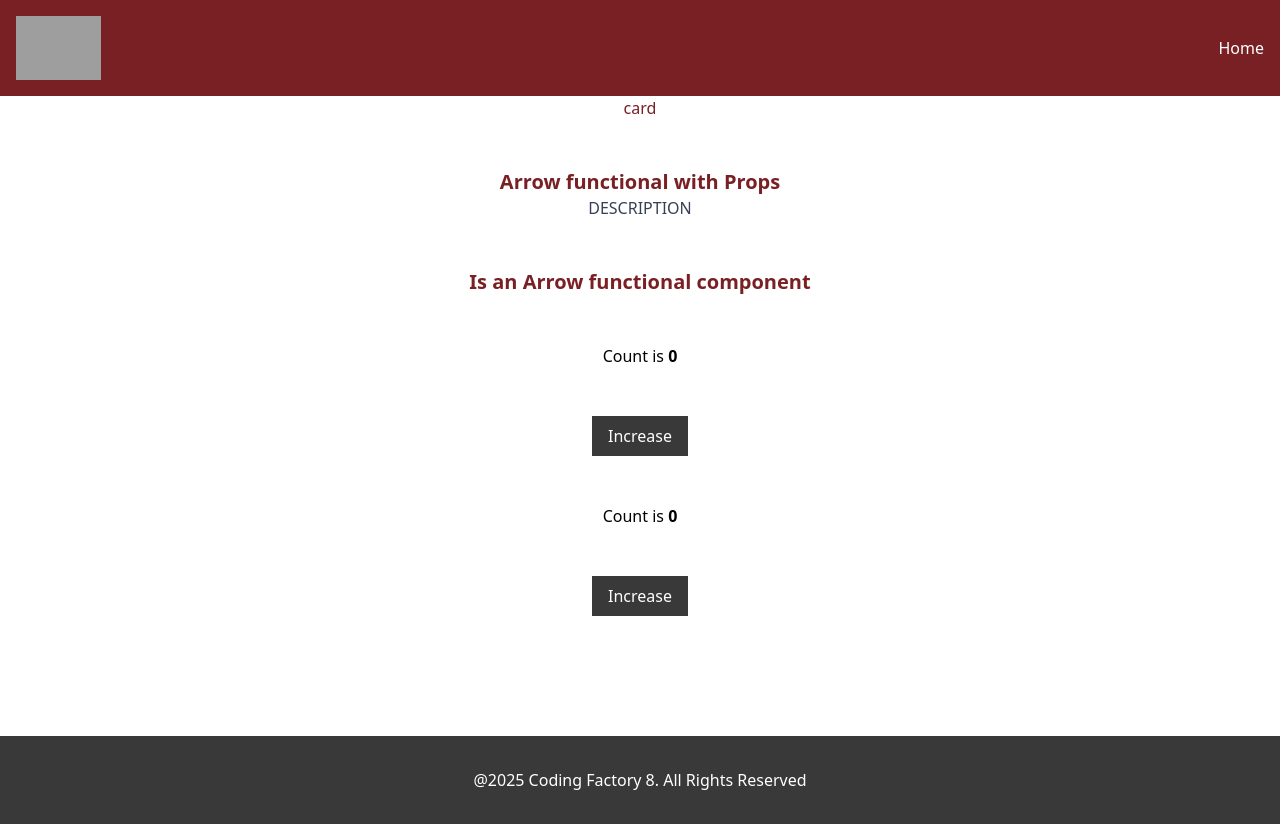
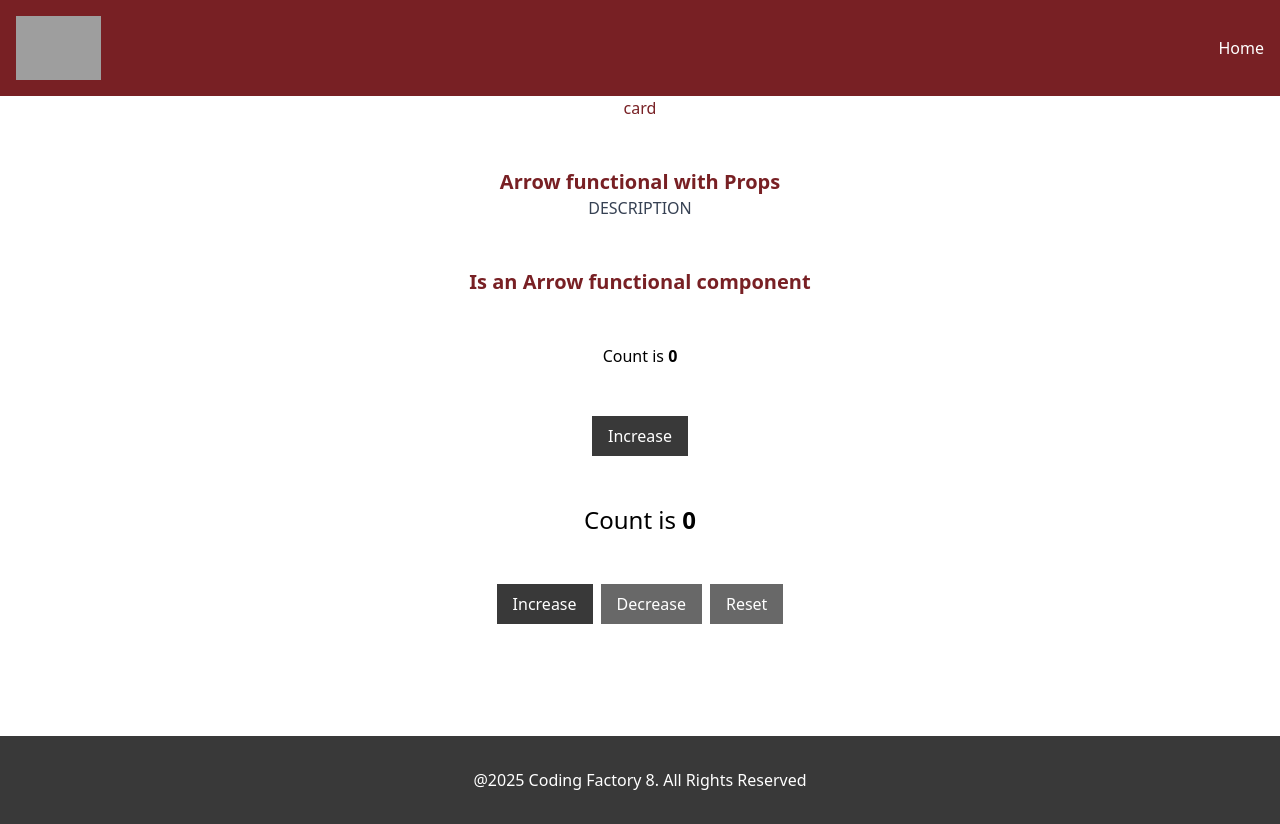
Before and after one commit to jeanAnatol/react-intro-2, a React (Vite) app: page / in a window 1280 px wide. Built offline with nearby package versions, Linux system fonts and the light colour scheme; grey boxes are pictures that could not be loaded.

Commit message:
feat: add Counter component with decrease and reset

```diff
--- a/src/App.tsx
+++ b/src/App.tsx
@@ -9,7 +9,8 @@ import ArrowFunctionalComponentWithPropsType from "./components/ViteIntro/ArrowF
 import Card from "./components/Card.tsx";
 import Layout from "./components/Layout";
 import FunctionalComponentWithState from "./components/FunctionalComponentWithState.tsx";
-import ClassComponentWithState from "./components/ClassComponentWithState.tsx";
+// import ClassComponentWithState from "./components/ClassComponentWithState.tsx";
+import Counter from "./components/Counter.tsx";
 
 function App() {
 
@@ -31,7 +32,8 @@ function App() {
                 <ArrowFunctionalComponent/>
             </Card>
             <FunctionalComponentWithState/>
-            <ClassComponentWithState/>
+            {/*<ClassComponentWithState/>*/}
+            <Counter/>
         </Layout>
     </>
 
--- /dev/null
+++ b/src/components/Counter.tsx
@@ -0,0 +1,42 @@
+import {useState} from 'react';
+
+const Counter = () => {
+
+    const [count, setCount] = useState(0);
+    const increaseCount = () => {
+        setCount(count + 1);
+    }
+    const decreaseCount = () => {
+
+        if (count > 0){
+            setCount(count - 1)
+        }
+    };
+    const resetCount = () => {
+        if (count > 0){
+            setCount(count - count)
+        }
+    };
+    return (
+        <>
+            <h1 className="text-center text-2xl my-12">Count is <strong>{count}</strong></h1>
+            <div className="text-center space-x-2">
+                <button className="bg-cf-dark-gray  text-white py-2 px-4"
+                        onClick={increaseCount}
+
+                >Increase</button>
+                <button className="bg-cf-dark-gray disabled:bg-cf-gray space-x-4 text-white py-2 px-4"
+                        onClick={decreaseCount}
+                        disabled={count === 0}
+                >Decrease</button>
+                <button className="bg-cf-dark-gray disabled:bg-cf-gray space-x-4 text-white py-2 px-4"
+                        onClick={resetCount}
+                        disabled={count === 0}
+
+                >Reset</button>
+
+            </div>
+        </>
+    )
+}
+export default Counter;
```
